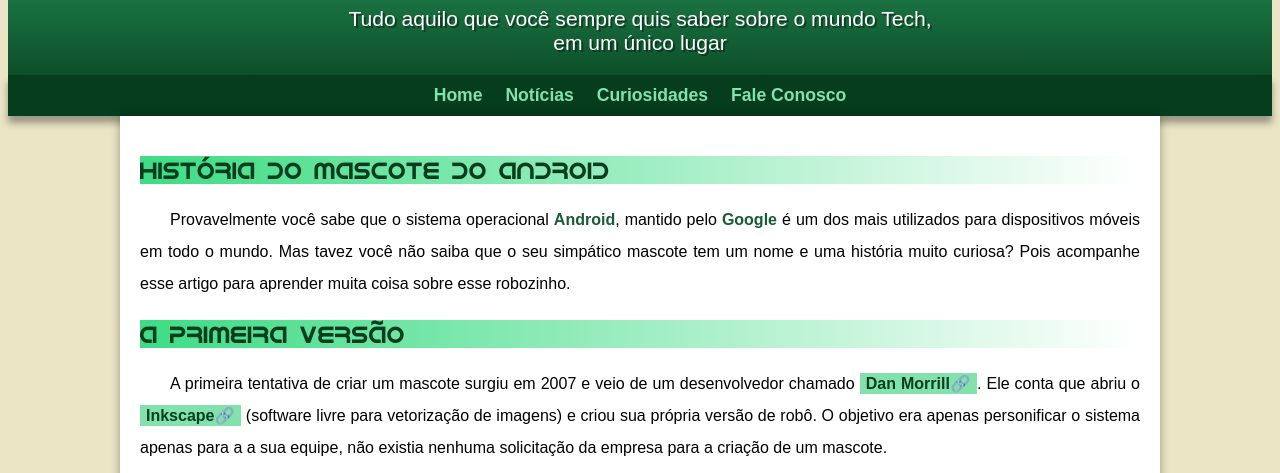
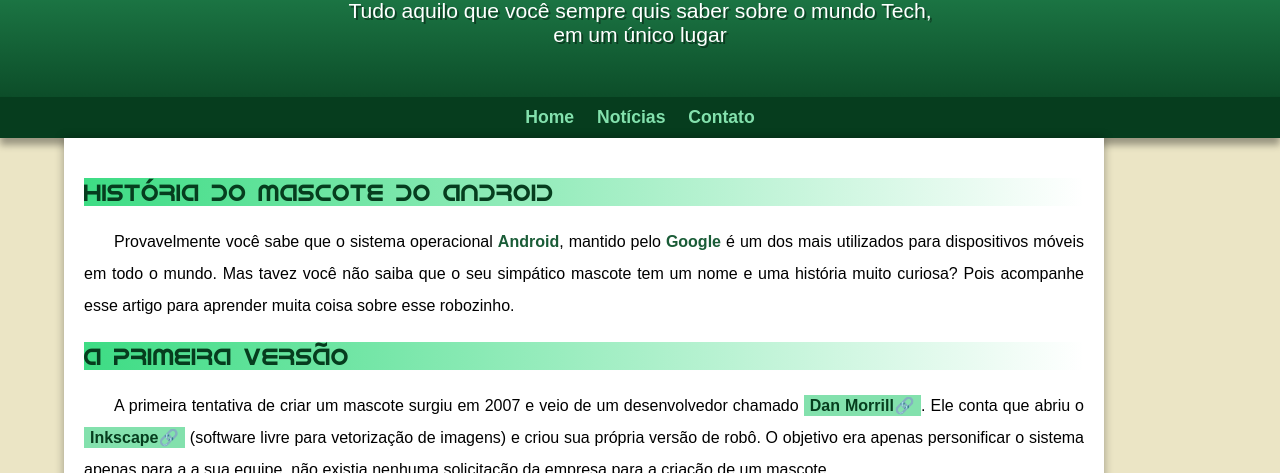
Before and after one commit to brunocrivelli/projeto-android, a plain HTML site: page index.html in a window 1280 px wide. Shown: the part 131-604 px from the top of the page. Drawn offline with Linux system fonts and the light colour scheme.

Commit message:
correção de erros

```diff
--- a/index.html
+++ b/index.html
@@ -18,8 +18,8 @@
            <nav>
                <a href="#">Home</a>
                <a href="#">Notícias</a>
-               <a href="#">Curiosidades</a>
-               <a href="#">Fale Conosco</a>
+               <a href="#">Contato</a>
+
            </nav>
 
 
--- a/style.css
+++ b/style.css
@@ -24,6 +24,7 @@
 body{
     font-family: var(--font-padrao);
     background-color: var(--cor0);
+    margin: auto;
 }
 
 header{
@@ -44,7 +45,7 @@ header p{
     padding-right: 10px;
     padding-left: 10px;
     margin: auto;
-    margin-bottom: 20px;
+    padding-bottom: 50px;
     text-shadow: 2px 2px 0px rgba(0, 0, 0, 0.397);
 }
 nav{
@@ -68,7 +69,7 @@ nav a:hover{
 main{
     min-width: 300px;
     max-width: 1000px;
-    margin: auto;
+    margin: 0% 5%;
     margin-bottom: 30px;
     padding: 20px;
     background-color: #fff;
```
